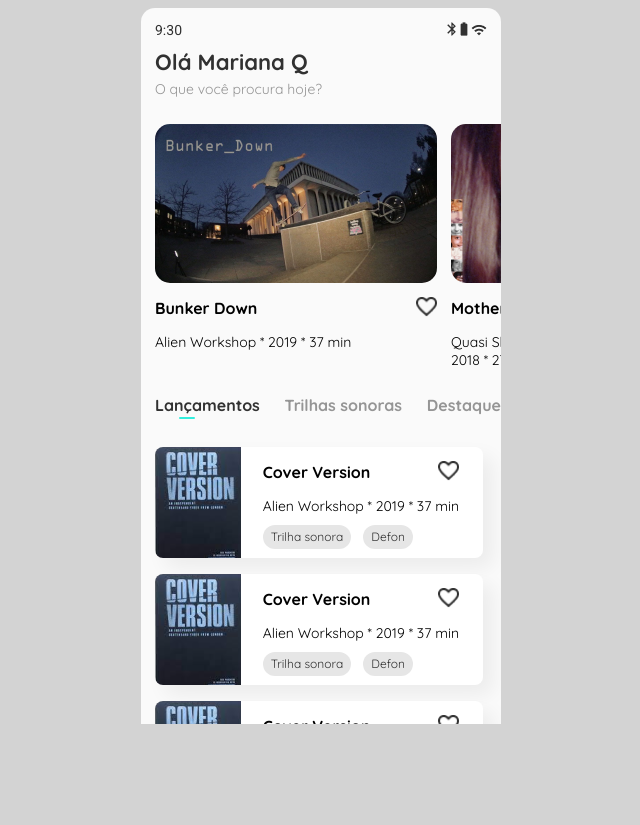
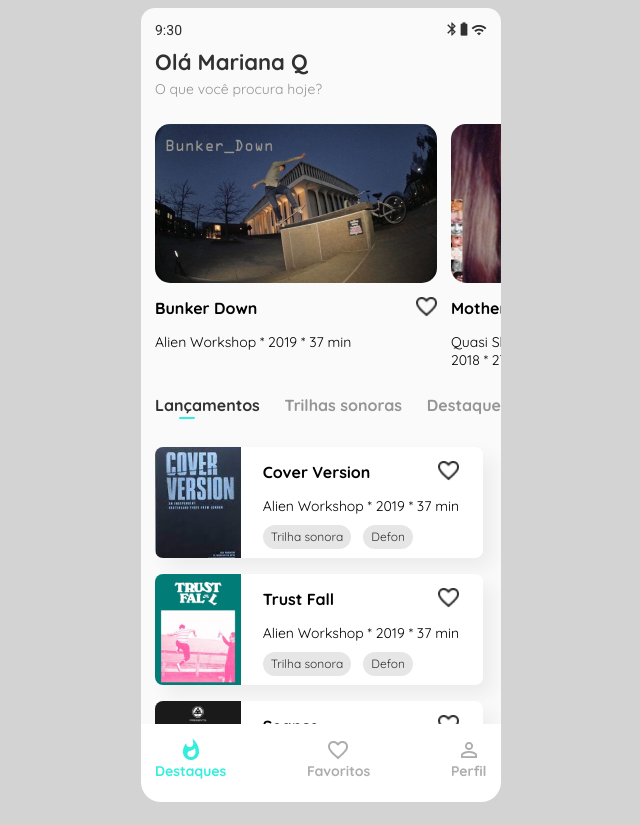
Before and after one commit to wardedcoffee/skateapp, a website: page index.html in a window 1280 px wide. Shown: the whole page, without its empty margins (319-959 px from the left). Before the commit the page ends 800 px from the top, so only its background shows below. Drawn offline with Linux system fonts and the light colour scheme.

Commit message:
ajustes finais na index

```diff
--- a/index.html
+++ b/index.html
@@ -104,17 +104,36 @@
                 </div>
             </div>
 
-            <div class="bottom-menu">
-                <img class="highlights-icon" src="./assets/icons/highlights_bottom_menu.png" alt="icone de uma chama e a palavra destaques abaixo">
-                <img class="favorite-icon" src="./assets/icons/favorites_bottom_menu.png" alt="icone de coracao e a palavra favoritos abaixo">
-                <img class="profile-icon" src="./assets/icons/profile_bottom_menu.png" alt="icone de uma pessoa e a palavra perfil escrita abaixo">
+            <div class="card-menor">
+                <img class="card-menor-image" src="./assets/image_5.png" alt="capa de album sonoro com os dizeres: Cover Version">
+                <div class="card-menor-text-info">
+                    <div class="bold-font-hearth-logo">
+                        <p class="bold-fonts">Trust Fall</p>
+                        <img class="hearth-icon" src="./assets/icons/favorite_border.png" alt="coracao de like">
+                    </div>
+                    <div class="video-info-card">
+                        <p class="video-info">
+                            Alien Workshop * 2019 * 37 min
+                        </p>
+                    </div>
+
+                    <div class="video-info-tags-container">
+                        <div class="video-info-tags">
+                            <p class="video-info-tag ">Trilha sonora</p>
+                        </div>
+
+                        <div class="video-info-tags">
+                            <p class="video-info-tag">Defon</p>
+                        </div>
+                    </div>
+                </div>
             </div>
 
             <div class="card-menor">
-                <img class="card-menor-image" src="./assets/image_4.png" alt="capa de album sonoro com os dizeres: Cover Version">
+                <img class="card-menor-image" src="./assets/image_6.png" alt="capa de album sonoro com os dizeres: Cover Version">
                 <div class="card-menor-text-info">
                     <div class="bold-font-hearth-logo">
-                        <p class="bold-fonts">Cover Version</p>
+                        <p class="bold-fonts">Seance</p>
                         <img class="hearth-icon" src="./assets/icons/favorite_border.png" alt="coracao de like">
                     </div>
                     <div class="video-info-card">
@@ -144,7 +163,7 @@
                     </div>
                     <div class="video-info-card">
                         <p class="video-info">
-                            Alien Workshop * 2019 * 37 min
+                          Alien Workshop * 2019 * 37 min
                         </p>
                     </div>
 
@@ -159,11 +178,12 @@
                     </div>
                 </div>
             </div>
+
             <div class="card-menor">
-                <img class="card-menor-image" src="./assets/image_4.png" alt="capa de album sonoro com os dizeres: Cover Version">
+                <img class="card-menor-image" src="./assets/image_5.png" alt="capa de album sonoro com os dizeres: Cover Version">
                 <div class="card-menor-text-info">
                     <div class="bold-font-hearth-logo">
-                        <p class="bold-fonts">Cover Version</p>
+                        <p class="bold-fonts">Trust Fall</p>
                         <img class="hearth-icon" src="./assets/icons/favorite_border.png" alt="coracao de like">
                     </div>
                     <div class="video-info-card">
@@ -183,11 +203,12 @@
                     </div>
                 </div>
             </div>
+
             <div class="card-menor">
-                <img class="card-menor-image" src="./assets/image_4.png" alt="capa de album sonoro com os dizeres: Cover Version">
+                <img class="card-menor-image" src="./assets/image_6.png" alt="capa de album sonoro com os dizeres: Cover Version">
                 <div class="card-menor-text-info">
                     <div class="bold-font-hearth-logo">
-                        <p class="bold-fonts">Cover Version</p>
+                        <p class="bold-fonts">Seance</p>
                         <img class="hearth-icon" src="./assets/icons/favorite_border.png" alt="coracao de like">
                     </div>
                     <div class="video-info-card">
@@ -207,9 +228,15 @@
                     </div>
                 </div>
             </div>
+
         </main>
 
         <footer>
+            <div class="bottom-menu">
+                <img class="highlights-icon" src="./assets/icons/highlights_bottom_menu.png" alt="icone de uma chama e a palavra destaques abaixo">
+                <img class="favorite-icon" src="./assets/icons/favorites_bottom_menu.png" alt="icone de coracao e a palavra favoritos abaixo">
+                <img class="profile-icon" src="./assets/icons/profile_bottom_menu.png" alt="icone de uma pessoa e a palavra perfil escrita abaixo">
+            </div>
         </footer>
 
 
--- a/style.css
+++ b/style.css
@@ -1,5 +1,6 @@
 body {
     background-color: lightgray;
+    height: 900px;
 }
 
 .great-background {
@@ -250,7 +251,7 @@ body {
     */
     position: fixed;
     z-index: 1;
-    margin-top: calc(70% - 80px);
+    /* margin-top: calc(70% - 80px); */
     padding: 14px;
 
     background-color: #FFFFFF;
```
Also changed, not shown: assets/image_5.png (added), assets/image_6.png (added).
